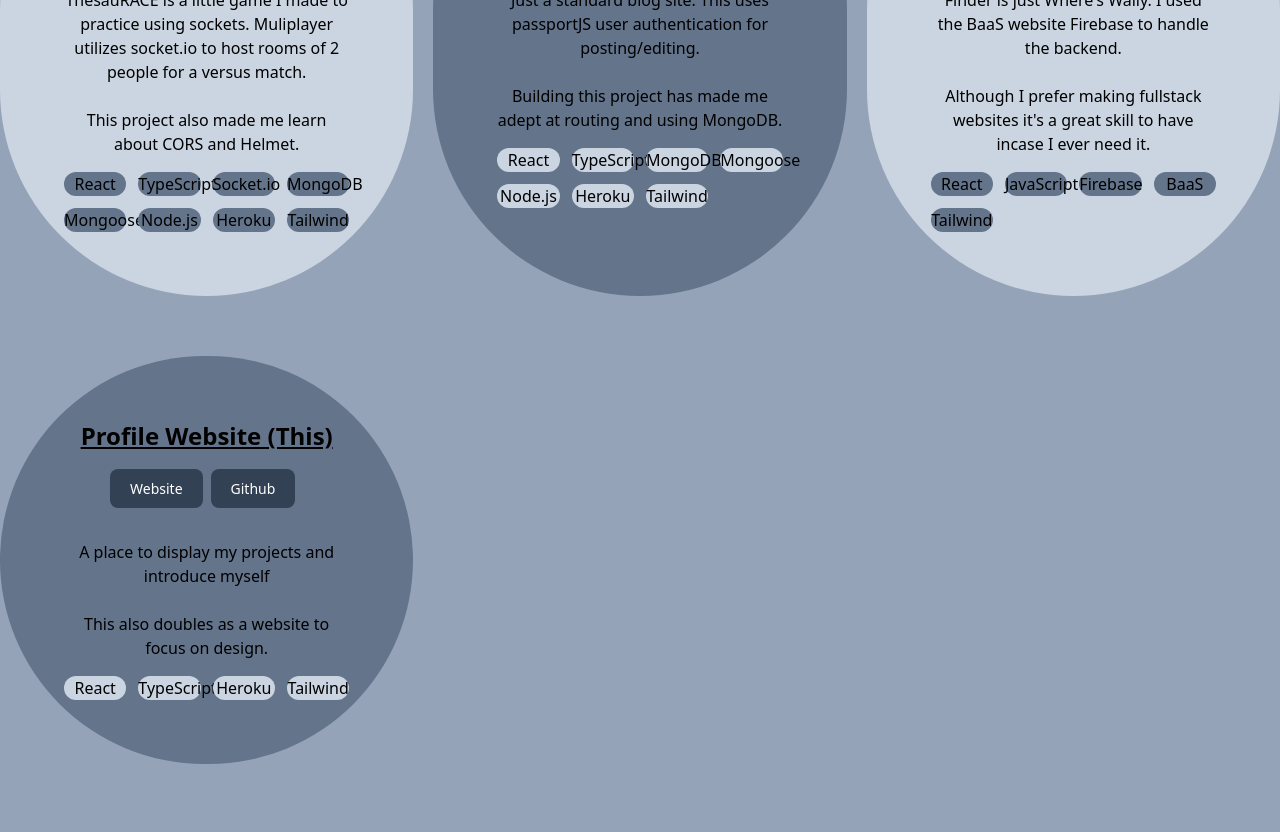
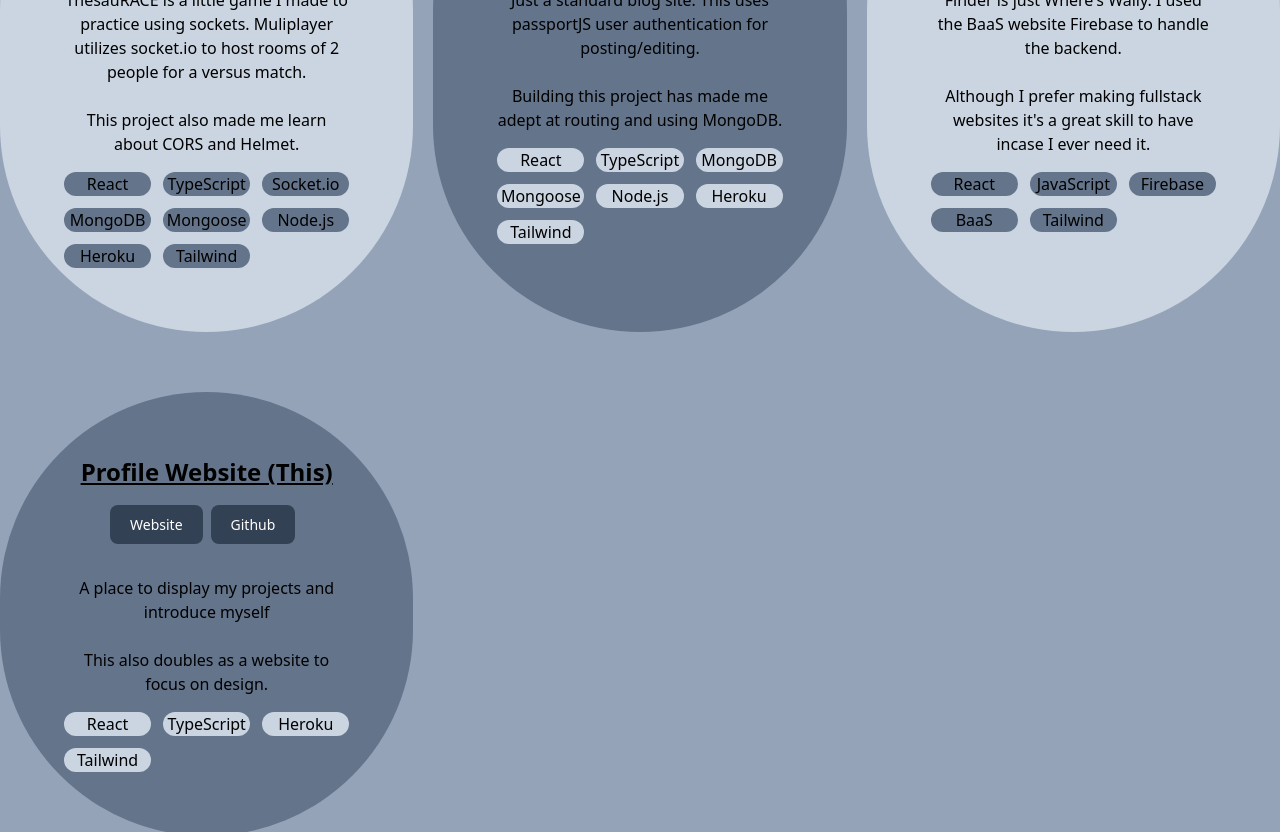
Before and after one commit to Chappo050/Profile, a React (Create React App) app in the folder client/: page / in a window 1280 px wide. Shown: the part 1480-2312 px from the top of the page. Built offline with nearby package versions, Linux system fonts and the light colour scheme.

Commit message:
fixed grid cols for breakpoints

```diff
--- a/client/src/components/Hamburger.tsx
+++ b/client/src/components/Hamburger.tsx
@@ -47,10 +47,10 @@ const Hamburger = () => {
           <button
             onClick={(e) => {
               e.preventDefault();
-              window.location.href = window.location.href +window.location.pathname + "#projects";
+              window.location.href = window.location.origin + window.location.pathname + "#projects";
               setIsOpen(false);
             }}
-            className="rounded-full md:py-1 md:mx-5"
+            className=" rounded-full md:py-1 md:mx-5"
           >
             Projects
           </button>
--- a/client/src/components/Projects.tsx
+++ b/client/src/components/Projects.tsx
@@ -1,6 +1,8 @@
+import { useRef } from 'react'
+
 const Projects = () => {
   return (
-    <div id="projects" className="flex flex-col text-center justify-center items-center pt-40  scroll-smooth  ">
+    <div id="projects" className="flex flex-col text-center justify-center items-center pt-40 scroll-smooth ">
       <p className="text-4xl md:text-6xl font-light  mb-10 underline">
         PROJECTS
       </p>
@@ -9,7 +11,7 @@ const Projects = () => {
         Here are some of the projects I have been working on. For every project
         I try my best to use a technology I have never used before.
       </p>
-      <div className="md:grid md:grid-cols-3 md:gap-5">
+      <div className="md:grid md:grid-cols-2 xl:grid-cols-3 md:gap-5">
         <div className="rounded-full  bg-slate-300  md:w-full h-auto p-16 my-5">
           <p className="font-bold underline underline-offset-2 text-2xl">
             ThesauRACE
@@ -40,8 +42,8 @@ const Projects = () => {
             This project also made me learn about CORS and Helmet.
           </p>
 
-          <div className=" grid grid-cols-3 md:grid-cols-4 text-sm md:text-base gap-3  pt-4">
-            <p className=" rounded-2xl bg-slate-500 w-full ">React</p>
+          <div className=" grid grid-cols-3 text-sm lg:text-base gap-3  pt-4">
+            <p className=" rounded-2xl bg-slate-500 w-full">React</p>
             <p className=" rounded-2xl bg-slate-500 w-full ">TypeScript</p>
             <p className=" rounded-2xl bg-slate-500 w-full ">Socket.io</p>
             <p className=" rounded-2xl bg-slate-500 w-full ">MongoDB</p>
@@ -82,7 +84,7 @@ const Projects = () => {
             MongoDB.
           </p>
 
-          <div className=" grid grid-cols-3 md:grid-cols-4 text-sm md:text-base gap-3 pt-4">
+          <div className=" grid grid-cols-3 text-sm lg:text-base gap-3 pt-4">
             <p className=" rounded-2xl bg-slate-300 w-full ">React</p>
             <p className=" rounded-2xl bg-slate-300 w-full ">TypeScript</p>
             <p className=" rounded-2xl bg-slate-300 w-full ">MongoDB</p>
@@ -124,7 +126,7 @@ const Projects = () => {
           </p>
 
 
-          <div className=" grid grid-cols-3 md:grid-cols-4 text-sm md:text-base gap-3 pt-4">
+          <div className=" grid grid-cols-3 text-sm lg:text-base gap-3 pt-4">
             <p className=" rounded-2xl bg-slate-500 w-full ">React</p>
             <p className=" rounded-2xl bg-slate-500 w-full ">JavaScript</p>
             <p className=" rounded-2xl bg-slate-500 w-full ">Firebase</p>
@@ -162,7 +164,7 @@ const Projects = () => {
           </p>
 
 
-          <div className=" grid grid-cols-3 md:grid-cols-4 text-sm md:text-base gap-3 pt-4">
+          <div className=" grid grid-cols-3 text-sm lg:text-base gap-3 pt-4">
             <p className=" rounded-2xl bg-slate-300 w-full ">React</p>
             <p className=" rounded-2xl bg-slate-300 w-full ">TypeScript</p>
             <p className=" rounded-2xl bg-slate-300 w-full ">Heroku</p>
--- a/client/tailwind.config.js
+++ b/client/tailwind.config.js
@@ -3,13 +3,7 @@ module.exports = {
   content: ["./src/**/*.{html,js,ts,tsx,jsx}"],
   theme: {
     extend: {
-      colors: {
-        'custom-black':'#0B0C10',
-        'custom-dark-blue':'#1F2833',
-        'custom-silver':'#C5C6C7',
-        'custom-aquamarine':'#66FCF1',
-        'custom-green-blue':'#45A29E',
-      }
+
     },
   },
   plugins: [],
```
